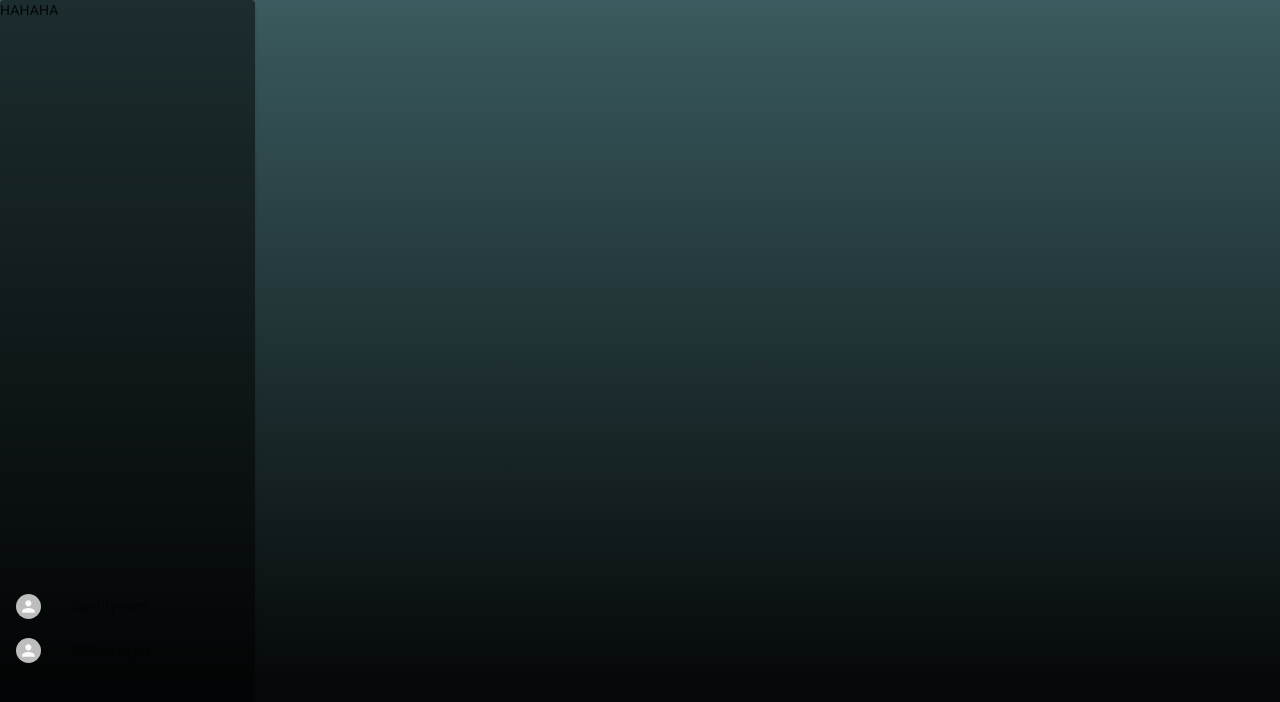
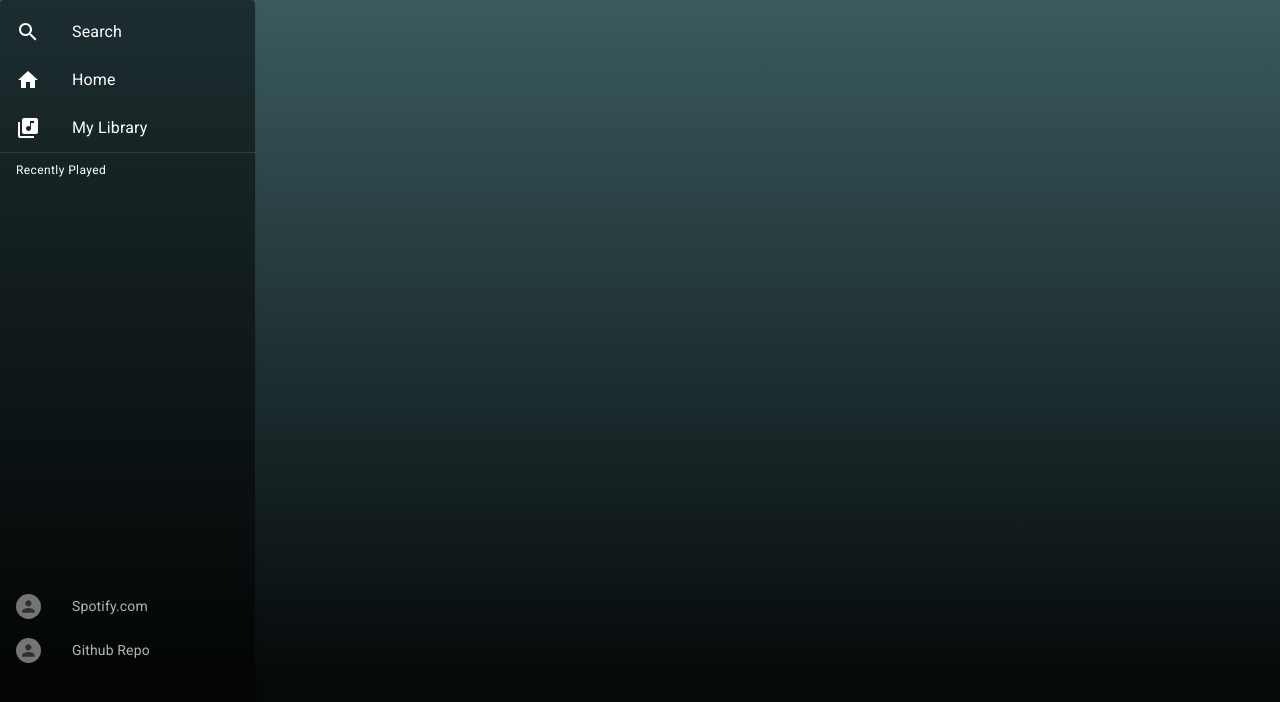
Before and after one commit to verdipratama/reactive, a React (Create React App) app: page / in a window 1280 px wide. Shown: the top 702 px of the page. Built offline with nearby package versions, Linux system fonts and the light colour scheme.

Commit message:
Refactoring

```diff
--- a/package.json
+++ b/package.json
@@ -19,6 +19,7 @@
   ],
   "dependencies": {
     "@material-ui/core": "^4.8.3",
+    "@material-ui/icons": "^4.5.1",
     "http-status-codes": "^1.4.0",
     "lodash": "^4.17.15",
     "prop-types": "^15.7.2",
--- a/src/components/Sidedrawer/Sidedrawer.js
+++ b/src/components/Sidedrawer/Sidedrawer.js
@@ -1,5 +1,18 @@
 import React from 'react';
-import { ListItem, ListItemText, Avatar, Paper, ListItemAvatar } from '@material-ui/core';
+import {
+  List,
+  ListItem,
+  ListItemIcon,
+  ListItemText,
+  Typography,
+  Avatar,
+  Paper,
+  Divider,
+  ListItemAvatar
+} from '@material-ui/core';
+import HomeIcon from '@material-ui/icons/Home';
+import SearchIcon from '@material-ui/icons/Search';
+import LibraryMusicIcon from '@material-ui/icons/LibraryMusic';
 
 const Sidedrawer = () => {
   return (
@@ -10,6 +23,31 @@ const Sidedrawer = () => {
         backgroundColor: 'rgba(0, 0, 0, 0.5)'
       }}
     >
+      <List>
+        <ListItem button>
+          <ListItemIcon>
+            <SearchIcon />
+          </ListItemIcon>
+          <ListItemText>Search</ListItemText>
+        </ListItem>
+        <ListItem button>
+          <ListItemIcon>
+            <HomeIcon />
+          </ListItemIcon>
+          <ListItemText>Home</ListItemText>
+        </ListItem>
+        <ListItem button>
+          <ListItemIcon>
+            <LibraryMusicIcon />
+          </ListItemIcon>
+          <ListItemText>My Library</ListItemText>
+        </ListItem>
+
+        <Divider />
+        <ListItem>
+          <Typography variant="caption">Recently Played</Typography>
+        </ListItem>
+      </List>
       <div
         style={{
           position: 'absolute',
@@ -32,7 +70,7 @@ const Sidedrawer = () => {
           </ListItem>
         </a>
         <a
-          href="https://www.github.com/idanlo/react-spotify"
+          href="https://www.github.com/verdipratama/reactive"
           target="_blank"
           rel="noopener noreferrer"
           style={{ textDecoration: 'none' }}
--- a/src/index.js
+++ b/src/index.js
@@ -6,16 +6,9 @@ import App from './App';
 import { Provider } from 'react-redux';
 import store from './store';
 
-import { ThemeProvider } from 'styled-components';
+import { ThemeProvider } from '@material-ui/core/styles';
 import CssBaseline from '@material-ui/core/CssBaseline';
-// import { createMuiTheme } from '@material-ui/core/styles';
-// import theme from './theme';
-
-const theme = {
-  colors: {
-    primary: 'red'
-  }
-};
+import theme from './theme';
 
 ReactDOM.render(
   <Provider store={store}>
--- a/src/layouts/Dashboard.js
+++ b/src/layouts/Dashboard.js
@@ -37,7 +37,7 @@ export class Dashboard extends Component {
             <Sidedrawer />
           </GridSidedrawer>
           <GridHomePage item lg={12}>
-            HAHAHA
+            {/* HAHAHA */}
           </GridHomePage>
         </Grid>
       </React.Fragment>
--- a/src/routes.js
+++ b/src/routes.js
@@ -3,8 +3,6 @@
 
 // Layout Types
 import { DefaultLayout } from './layouts';
-
-// Route Views
 
 export default [
   {
--- a/src/theme.js
+++ b/src/theme.js
@@ -1,21 +1,24 @@
-import { red } from '@material-ui/core/colors';
 import { createMuiTheme } from '@material-ui/core/styles';
 
 // A custom theme for this app
 const theme = createMuiTheme({
   palette: {
+    type: 'dark',
     primary: {
-      main: '#556cd6'
+      light: '#757ce8',
+      main: '#1db954',
+      dark: '#191414',
+      contrastText: '#fff'
     },
     secondary: {
-      main: '#19857b'
-    },
-    error: {
-      main: red.A400
-    },
-    background: {
-      default: '#fff'
+      light: '#ff7961',
+      main: '#ffffff',
+      dark: '#191414',
+      contrastText: '#000'
     }
+  },
+  typography: {
+    useNextVariants: true
   }
 });
 
```
Also changed, not shown: 4 other files (tests, documents, lock files or other folders).
